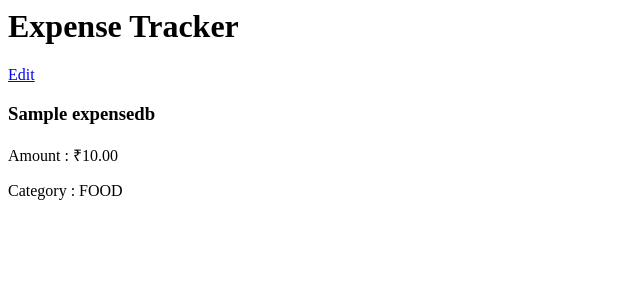
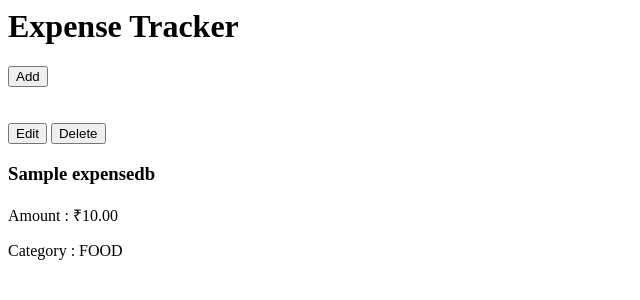
Before and after one commit to samarsubhash/Django-Expense-Tracker, a Django app: page / in a window 1280 px wide. Shown: the top 300 px of the page, without its empty margins (0-640 px from the left). Run offline with Django 5.2, Linux system fonts and the light colour scheme; tables that the repository leaves empty hold one stand-in row (values such as "Sample post").

Commit message:
added delete buttons

```diff
--- a/expense/templates/expense/home.html
+++ b/expense/templates/expense/home.html
@@ -3,11 +3,14 @@
     <body>
       <h1>Expense Tracker</h1>
       <div class="expense-box">
+        <a href="{% url 'add_expense' %}"><button>Add</button></a>
 
+        <br><br><br>
     {% for expense in expenses %}
 
     <div class="card">
-      <a href="{% url 'update' expense.id %}">Edit</a>
+      <a href="{% url 'update' expense.id %}"><button>Edit</button></a>
+      <a href="{% url 'delete' expense.id %}"><button>Delete</button></a>
         <h3>{{ expense.title }}</h3>
 
         <p>Amount : ₹{{ expense.amount }}</p>
--- a/expense/urls.py
+++ b/expense/urls.py
@@ -5,4 +5,5 @@ urlpatterns = [
     path("", views.home,name='homepage'),
     path("add/", views.add_expense,name='add_expense'),
     path('update/<int:id>/', views.update_view, name='update'),
+    path('delete/<int:id>/', views.delete_view, name='delete'),
 ]
--- a/expense/views.py
+++ b/expense/views.py
@@ -1,4 +1,4 @@
-from django.shortcuts import render,redirect
+from django.shortcuts import render,redirect,get_object_or_404
 from django.http import HttpResponse
 from .models import expensedb
 # Create your views here.
@@ -46,3 +46,10 @@ def update_view(request,id):
   }
 
   return render(request,'expense/update_expense.html',context)
+
+def delete_view(request,id):
+
+  expense = get_object_or_404(expensedb,id = id)
+  expense.delete()
+
+  return redirect('homepage')
```
